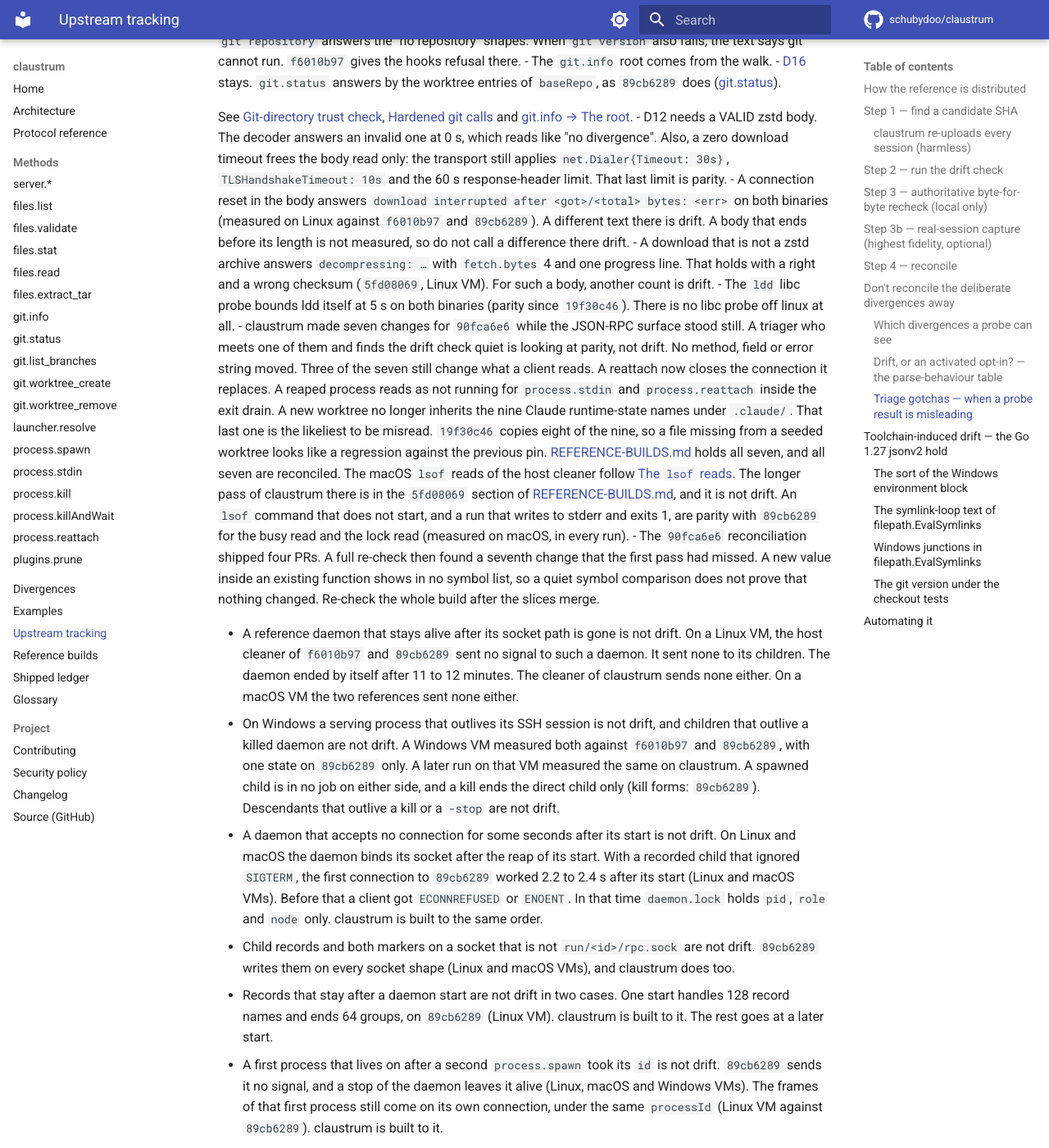
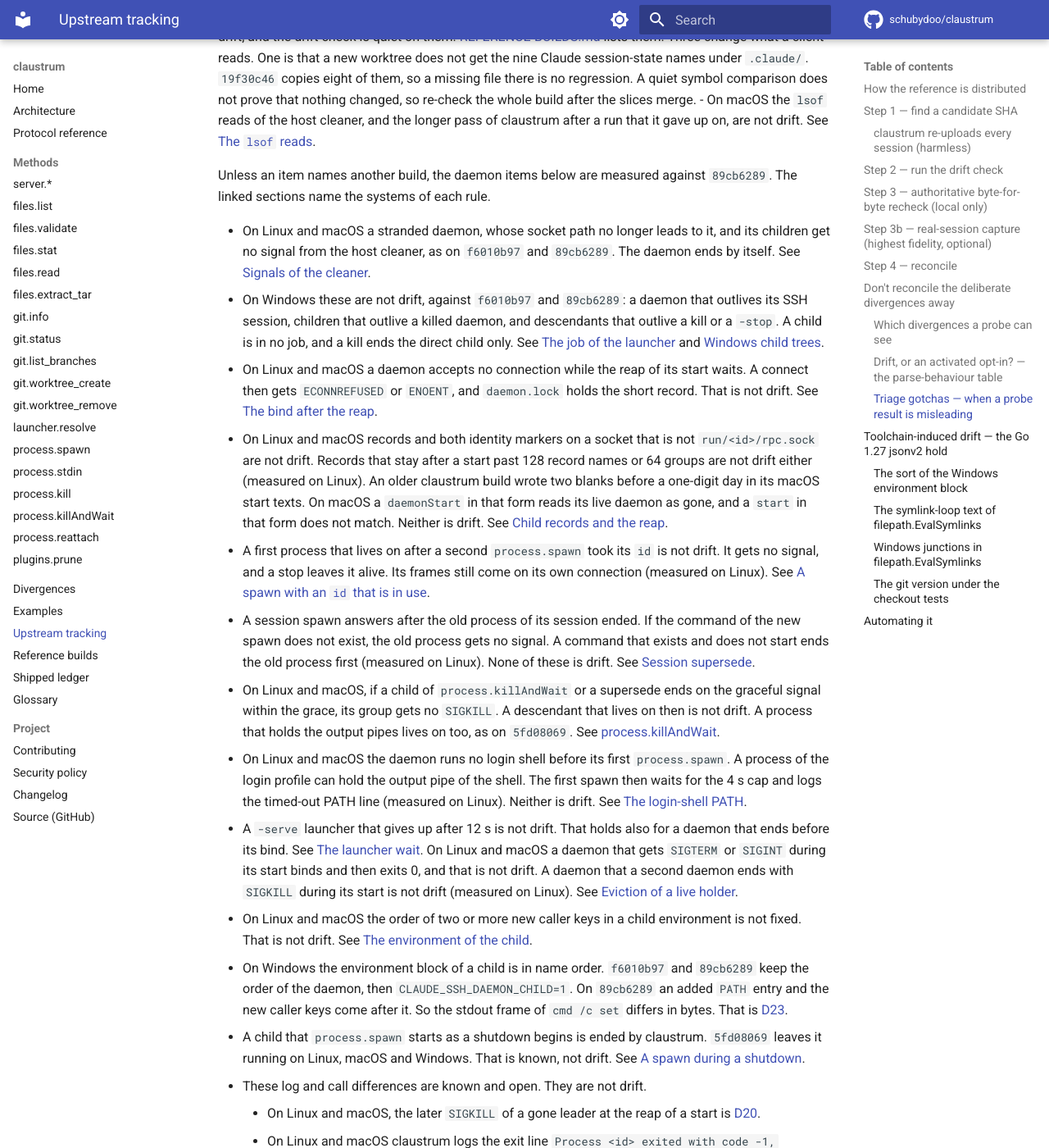
Before and after one commit to schubydoo/claustrum, an MkDocs documentation site: the page built from docs/UPSTREAM-TRACKING.md, in a window 1280 px wide and 1400 px high, scrolled down 9712 px. Shown: the whole window at 82% size. Built offline with MkDocs 1.6.1 and Material for MkDocs 9.7.7, drawn with Linux system fonts in a browser that asks for light colours; comment, search, counter and statistics services are not loaded; some of the changed text lies outside the part shown.

Commit message:
docs: cut the lifecycle notes and the parse table of UPSTREAM-TRACKING.md
Co-Authored-By: Claude Opus 5.5 <noreply@anthropic.com>

```diff
--- a/docs/UPSTREAM-TRACKING.md
+++ b/docs/UPSTREAM-TRACKING.md
@@ -233,12 +233,11 @@ Check those before you conclude that something is drift.
 
 An opt-in key that is *present* is not a deadline that is *in force*. A mistyped or
 inert value leaves the divergence off, and the parity behavior that results reads
-exactly like drift. When a symptom matches a D-shaped divergence on a stock
-claustrum, check for the key or flag first. Then make sure that the value parses to
+like drift. So check for the key or flag first, and check that its value parses to
 a positive duration. One knob takes a duration: D12 (`cli-download-timeout`),
-which logs under `[Install]`. The deprecated `git-timeout`, `cli-probe-timeout`
-and `libc-probe-timeout` set nothing, whatever their value. A flag value that does
-not parse still exits 2, as in the table:
+which logs under `[Install]`. The deprecated `git-timeout`, `cli-probe-timeout`,
+`libc-probe-timeout` and `files-read-regular-only` set nothing, whatever their
+value. A flag value that does not parse still exits 2:
 
 | Value shape | Configuration key in `claustrum.conf` | `-…` flag on the argv |
 |-------------|--------------------------------|-----------------------|
@@ -246,45 +245,28 @@ not parse still exits 2, as in the table:
 | Negative (`= -1s`) | Dropped silently, with no log and no deadline | Normalized to 0 with an `[Install]` stderr warning, then runs normally (exit 0, facts line printed) |
 | Any zero (`0`, `+0`, `-0`, `0s`, `-0m`, `-0.4ns`) | Accepted. It reads as opted-in but the deadline stays off | Accepted, with the deadline off |
 
-The configuration path is silent, and that silence is the shape that looks like
-drift. A missing `__INSTALL_RESULT__` does not by itself mean a malformed flag.
-`-install` prints no facts line while it waits for a CLI that does not answer.
-That wait ends at 30 s on a cache hit and at 120 s after an install. Through a
-usable managed launcher it ends at 33 s and at 123 s. The
-facts line then carries `"cliUnresponsive":true`. That is parity. Discriminate on
-exit. Exit 2 with `parse error` on stderr is the bad flag. Exit 2 with
-`cannot resolve home directory` on stderr is a missing home folder.
+The configuration path is silent, and that silence looks like drift. A missing
+`__INSTALL_RESULT__` line does not by itself mean a bad flag. `-install` prints no
+facts line while it waits for a CLI that does not answer. That is parity, and the
+facts line then carries `"cliUnresponsive":true`
+([-install](PROTOCOL.md#-install-ensure-the-agent-cli) has the bounds). Tell the
+cases apart on stderr. `parse error` with exit 2 is a bad flag. `cannot resolve
+home directory` is a missing home folder.
 
-The deprecated `files-read-regular-only` (retired D4) sets nothing, whatever
-its value. It is a bool, not a duration. Its flag forms parse like this:
+`files-read-regular-only` is a bool. `-files-read-regular-only=maybe` exits 2 with
+the usage. In the space form, `-files-read-regular-only maybe`, the bool does not
+take `maybe`. It becomes a positional, parsing stops, and every later flag is
+dropped silently.
 
-- Flag `=value` form unrecognized (`-files-read-regular-only=maybe`): `flag.Bool`
-  rejects it with usage + exit 2.
-- Flag space form (`-files-read-regular-only maybe`): a bool does not consume
-  the next arg. `maybe` becomes a positional and parsing stops. That silently
-  drops every later flag.
-
-A `-32602 files.read: not a regular file` on a stock claustrum is not drift. It
-is the rule of `5fd08069`. Against `89cb6289` the same request differs: that
-build reads the path, waits, or answers another error. An `open <path>: …` text
-of `files.read` is not drift in these measured cases, where `89cb6289` has
-another text:
-
-- Linux and macOS, `stat <path>: …` on `89cb6289`: a symlink loop, a `/` or a
-  further component after a regular file, a name that is too long, a NUL byte,
-  and a folder that the daemon cannot search. The battery row for `files.read`
-  of `~/a.txt/` shows it.
-- Windows, `CreateFile <path>: …` on `89cb6289`: `CON`, `CONIN$`, `CONOUT$`, a
-  `\` after a regular file, and a name that is too long. A NUL byte gets
-  `Stat <path>: …` there.
-- Each system, where the open fails: `89cb6289` answers `files.read: path is a
-  directory` for a directory and `files.read: file exceeds maxBytes` for a file
-  over the limit.
-
-An `open <path>: resource temporarily unavailable` of `files.read` on a regular
-file that another process holds under a lease is not drift either. From the
-code, it comes from the `O_NONBLOCK` open of claustrum. That case is not
-measured on a VM.
+`files.read` follows `5fd08069`: the refusal `-32602 files.read: not a regular
+file`, and an `open <path>: …` text where the open fails. Against `89cb6289` these
+are not drift. That build reads such a path, waits, or answers another text: `stat
+<path>: …` on Linux and macOS, `CreateFile <path>: …` or `Stat <path>: …` on
+Windows, and `path is a directory` or `file exceeds maxBytes` where the open fails.
+An `open <path>: resource temporarily unavailable` for a regular file that another
+process holds under a lease is not drift either. It comes from the `O_NONBLOCK`
+open of claustrum (from the code, not measured). See
+[files.read](protocol/files-read.md).
 
 ### Triage gotchas — when a probe result is misleading
 
@@ -445,152 +427,116 @@ the linked pages. The history of each build is in
   See [Git-directory trust check](PROTOCOL.md#git-directory-trust-check),
   [Hardened git calls](PROTOCOL.md#hardened-git-calls) and
   [git.info → The root](protocol/git-info.md#the-root).
-- D12 needs a VALID zstd body. The decoder answers an invalid one at 0 s,
-  which reads like "no divergence". Also, a zero download timeout frees the body
-  read only: the transport still applies `net.Dialer{Timeout: 30s}`,
-  `TLSHandshakeTimeout: 10s` and the 60 s response-header limit. That last limit
-  is parity.
+- D12 needs a valid zstd body. The decoder answers an invalid body at once, and
+  that reads like "no divergence". A zero download timeout frees the body read
+  only. The transport clocks and the 60 s wait for the response headers still
+  apply, and that wait is parity. See
+  [-install](PROTOCOL.md#-install-ensure-the-agent-cli).
 - A connection reset in the body answers
-  `download interrupted after <got>/<total> bytes: <err>` on both binaries
-  (measured on Linux against `f6010b97` and `89cb6289`). A different text there
-  is drift. A body that ends before its length is not measured, so do not call a
-  difference there drift.
+  `download interrupted after <got>/<total> bytes: <err>`, as on `f6010b97` and
+  `89cb6289` (measured on Linux). Another text there is drift. A body that ends
+  before its length is not measured, so a difference there is no proof of drift.
 - A download that is not a zstd archive answers `decompressing: …` with
-  `fetch.bytes` 4 and one progress line. That holds with a right and a wrong
-  checksum (`5fd08069`, Linux VM). For such a body, another count is drift.
-- The `ldd` libc probe bounds ldd itself at 5 s on both binaries (parity since
-  `19f30c46`). There is no libc probe off linux at all.
-- claustrum made seven changes for `90fca6e6` while the JSON-RPC surface stood
-  still. A triager who meets one of them and finds the drift check quiet is
-  looking at parity, not drift. No method, field or error string moved. Three of
-  the seven still change what a client reads. A reattach now closes the
-  connection it replaces. A reaped process reads as not running for
-  `process.stdin` and `process.reattach` inside the exit drain. A new worktree
-  no longer inherits the nine Claude runtime-state names under `.claude/`. That
-  last one is the likeliest to be misread. `19f30c46` copies eight of the nine,
-  so a file missing from a seeded worktree looks like a regression against the
-  previous pin. [REFERENCE-BUILDS.md](REFERENCE-BUILDS.md) holds all seven, and
-  all seven are reconciled. The macOS `lsof` reads of the host cleaner follow
-  [The `lsof` reads](PROTOCOL.md#the-lsof-reads-macos). The longer pass of
-  claustrum there is in the `5fd08069` section of
-  [REFERENCE-BUILDS.md](REFERENCE-BUILDS.md), and it is not drift. An `lsof` command that does not start, and a run that
-  writes to stderr and exits 1, are parity with `89cb6289` for the busy read and
-  the lock read (measured on macOS, in every run).
-- The `90fca6e6` reconciliation shipped four PRs. A full re-check then found a
-  seventh change that the first pass had missed. A new value inside an existing
-  function shows in no symbol list, so a quiet symbol comparison does not prove
-  that nothing changed. Re-check the whole build after the slices merge.
+  `fetch.bytes` 4 and one progress line, with a right and a wrong checksum, as on
+  `5fd08069` (measured on Linux). Another count for such a body is drift.
+- The `ldd` libc probe has its 5 s bound, as on the reference since `19f30c46`.
+  There is no libc probe off Linux.
+- The seven changes of claustrum for `90fca6e6` are not drift, and the drift check
+  is quiet on them. [REFERENCE-BUILDS.md](REFERENCE-BUILDS.md) lists them. Three
+  change what a client reads. One is that a new worktree does not get the nine
+  Claude session-state names under `.claude/`. `19f30c46` copies eight of them, so
+  a missing file there is no regression. A quiet symbol comparison does not prove
+  that nothing changed, so re-check the whole build after the slices merge.
+- On macOS the `lsof` reads of the host cleaner, and the longer pass of claustrum
+  after a run that it gave up on, are not drift. See
+  [The `lsof` reads](PROTOCOL.md#the-lsof-reads-macos).
 
-- A reference daemon that stays alive after its socket path is gone is not drift.
-  On a Linux VM, the host cleaner of `f6010b97` and `89cb6289` sent no signal to
-  such a daemon. It sent none to its children. The daemon ended by itself after
-  11 to 12 minutes. The cleaner of claustrum sends none either. On a macOS VM
-  the two references sent none either.
-- On Windows a serving process that outlives its SSH session is not drift, and
-  children that outlive a killed daemon are not drift. A Windows VM measured
-  both against `f6010b97` and `89cb6289`, with one state on `89cb6289` only. A
-  later run on that VM measured the same on claustrum. A spawned child is in no
-  job on either side, and a kill ends the direct child only (kill forms:
-  `89cb6289`). Descendants that outlive a kill or a `-stop` are not drift.
-- A daemon that accepts no connection for some seconds after its start is not
-  drift. On Linux and macOS the daemon binds its socket after the reap of its
-  start. With a recorded child that ignored `SIGTERM`, the first connection to
-  `89cb6289` worked 2.2 to 2.4 s after its start (Linux and macOS VMs). Before
-  that a client got `ECONNREFUSED` or `ENOENT`. In that
-  time `daemon.lock` holds `pid`, `role` and `node` only. claustrum is built to
-  the same order.
-- Child records and both markers on a socket that is not `run/<id>/rpc.sock` are
-  not drift. `89cb6289` writes them on every socket shape (Linux and macOS
-  VMs), and claustrum does too.
-- Records that stay after a daemon start are not drift in two cases. One start
-  handles 128 record names and ends 64 groups, on `89cb6289` (Linux VM).
-  claustrum is built to it. The rest goes at a later start.
+Unless an item names another build, the daemon items below are measured against
+`89cb6289`. The linked sections name the systems of each rule.
+
+- On Linux and macOS a stranded daemon, whose socket path no longer leads to it,
+  and its children get no signal from the host cleaner, as on `f6010b97` and
+  `89cb6289`. The
+  daemon ends by itself. See
+  [Signals of the cleaner](PROTOCOL.md#signals-of-the-cleaner).
+- On Windows these are not drift, against `f6010b97` and `89cb6289`: a daemon that outlives
+  its SSH session, children that outlive a killed daemon, and descendants that
+  outlive a kill or a `-stop`. A child is in no job, and a kill ends the direct
+  child only. See [The job of the launcher](PROTOCOL.md#the-job-of-the-launcher-windows)
+  and [Windows child trees](protocol/process-kill.md#windows-child-trees).
+- On Linux and macOS a daemon accepts no connection while the reap of its start
+  waits. A connect then gets `ECONNREFUSED` or `ENOENT`, and `daemon.lock` holds
+  the short record. That is not drift. See
+  [The bind after the reap](PROTOCOL.md#the-bind-after-the-reap-linux-and-macos).
+- On Linux and macOS records and both identity markers on a socket that is not
+  `run/<id>/rpc.sock` are not drift. Records that stay after a start past 128
+  record names or 64 groups are not drift either (measured on Linux). An older claustrum
+  build wrote two blanks before a one-digit day in its macOS start texts. On macOS
+  a `daemonStart` in that form reads its live daemon as gone, and a `start` in
+  that form does not match. Neither is drift. See
+  [Child records and the reap](PROTOCOL.md#child-records-and-the-reap-linux-and-macos).
 - A first process that lives on after a second `process.spawn` took its `id` is
-  not drift. `89cb6289` sends it no signal, and a stop of the daemon leaves it
-  alive (Linux, macOS and Windows VMs). The frames of that first process still
-  come on its own connection, under the same `processId` (Linux VM against
-  `89cb6289`). claustrum is built to it.
-- A `process.spawn` reply that comes 3 to 5 s late is not drift when the spawn
-  supersedes a session process. `89cb6289` answers after the old process ended
-  (Linux, macOS and Windows VMs). claustrum does the same.
-- An old session process that lives on after a failed session spawn is not drift
-  in one case: the command of the new spawn does not exist. `89cb6289` sends the
-  old process no signal there (Linux, macOS and Windows VMs). claustrum is built
-  to it. A command that exists and does not start ends the old process first,
-  on `89cb6289` and on claustrum (Linux VM).
-- A descendant that lives on after `process.killAndWait` or a session supersede
-  is not drift in these cases. One is a process that ended on the graceful
-  signal within the grace. `89cb6289` then sends its group no `SIGKILL` (Linux
-  and macOS VMs). Windows is not measured in that case. claustrum is built to
-  it. When the grace runs out, both send the group `SIGKILL` (Linux VM). The
-  holder of the pipes also lives on, with equal answers on `5fd08069` (macOS and
-  Linux VMs).
-- A daemon that runs no login shell before its first `process.spawn` is not drift
-  (Linux and macOS VMs against `89cb6289`).
-- A first spawn that answers after 4.6 s with a timed-out PATH line is not drift
-  when a process of the login profile holds the output pipe. `89cb6289` does that
-  (Linux VM), and claustrum is built to it.
-- A `-serve` launcher that gives up after 12 s is not drift. If the daemon child
-  of `89cb6289` ends before the bind, its launcher exits 1 after 12.06 s (Linux,
-  macOS and Windows VMs).
-- A daemon that gets `SIGTERM` or `SIGINT` during its start, goes on to its bind
-  and then exits 0 is not drift. `89cb6289` does that (Linux and macOS VMs), and
-  claustrum is built to it. When a `SIGTERM` comes while the daemon waits to
-  evict a live daemon, or from a `-stop` during the reap of its start, its
-  launcher then exits 1 after 12 s (Linux VM).
-- A daemon that gets `SIGKILL` from a second daemon during its start is not
-  drift. `89cb6289` does that when the two starts are 0.05 s apart (Linux VM).
-  The second daemon waits on the lock, and claustrum is built to it.
-- The order of two or more new caller keys in a child environment is not drift.
-  `89cb6289` gave three rotations of the request order over many spawns (Linux
-  VM). claustrum iterates the decoded map and builds no order of its own. On
-  Windows see D23.
-- A record or a marker with two blanks in its macOS start text is not accepted.
-  An older claustrum build wrote that form. `89cb6289` and claustrum
-  drop such a record and send no signal (macOS VM). A child of such
-  an older build is therefore not ended at the next start.
-- A child of a live daemon that a new daemon ends on macOS is not drift in one
-  case: the `daemonStart` of its record holds two blanks. `89cb6289` and claustrum
-  then read that daemon as gone (macOS VM).
-- These differences on Linux and macOS are known and open. They are not drift.
-    - At the reap of a start, `89cb6289` probes a group right after its `SIGTERM`.
-      If the group still answers, it sends `SIGKILL`. claustrum probes after
-      50 ms. That is [DIVERGENCES.md](DIVERGENCES.md) D20.
-    - claustrum logs an exit line for a child that a shutdown kills:
-      `Process <id> exited with code -1, terminated by SIGKILL, signalled at shutdown request`.
-      `89cb6289` logs none (Linux and macOS VMs). `5fd08069` wrote it on
-      Linux, not on macOS.
-    - After a `-stop` during the wait of a supersede, claustrum can log the exit
-      line of the old process and the `supersedes` line. `89cb6289` logged
-      neither in any run. claustrum logged them in one Linux run and in every
-      run on macOS.
-    - `89cb6289` calls unlink on one child record up to three times at a stop or
-      a kill. claustrum calls it once. `89cb6289` also calls unlink on a record
-      that it never wrote (Linux VM). The files left are the same.
-    - On macOS `89cb6289` runs one `ps` at the daemon start and one per spawn.
-      claustrum runs none at the start and three per spawn (macOS VM).
-    - With a zero-byte `-token-file` the daemon log of `89cb6289` holds
-      `claude-ssh: empty token in --token-file`. claustrum logs
-      `claustrum: token is empty` (Linux, macOS and Windows VMs).
-    - When a frame cannot reach a closed connection, `89cb6289` logs
+  not drift. It gets no signal, and a stop leaves it alive. Its frames still come
+  on its own connection (measured on Linux). See
+  [A spawn with an `id` that is in use](protocol/process-spawn.md#a-spawn-with-an-id-that-is-in-use).
+- A session spawn answers after the old process of its session ended. If the
+  command of the new spawn does not exist, the old process gets no signal. A command
+  that exists and does not start ends the old process first (measured on Linux).
+  None of these is drift. See
+  [Session supersede](protocol/process-spawn.md#session-supersede).
+- On Linux and macOS, if a child of `process.killAndWait` or a supersede ends on
+  the graceful signal within the grace, its group gets no `SIGKILL`. A descendant
+  that lives on then is not drift. A process that holds the output pipes
+  lives on too, as on `5fd08069`. See
+  [process.killAndWait](protocol/process-killandwait.md).
+- On Linux and macOS the daemon runs no login shell before its first
+  `process.spawn`. A process of the login profile can hold the output pipe of the
+  shell. The first spawn then waits for the 4 s cap and logs the timed-out PATH
+  line (measured on Linux). Neither is drift. See
+  [The login-shell PATH](PROTOCOL.md#the-login-shell-path-linux-and-macos).
+- A `-serve` launcher that gives up after 12 s is not drift. That holds also for a
+  daemon that ends before its bind. See [The launcher wait](PROTOCOL.md#the-launcher-wait).
+  On Linux and macOS a daemon that gets `SIGTERM` or `SIGINT` during its start
+  binds and then exits 0, and that is not drift. A daemon that a second daemon ends with `SIGKILL` during
+  its start is not drift (measured on Linux). See
+  [Eviction of a live holder](PROTOCOL.md#eviction-of-a-live-holder).
+- On Linux and macOS the order of two or more new caller keys in a child
+  environment is not fixed. That is not drift. See
+  [The environment of the child](protocol/process-spawn.md#the-environment-of-the-child).
+- On Windows the environment block of a child is in name order. `f6010b97` and
+  `89cb6289` keep the order of the daemon, then `CLAUDE_SSH_DAEMON_CHILD=1`. On
+  `89cb6289` an added `PATH` entry and the new caller keys come after it. So the
+  stdout frame of `cmd /c set` differs
+  in bytes. That is [D23](DIVERGENCES.md#d23).
+- A child that `process.spawn` starts as a shutdown begins is ended by claustrum.
+  `5fd08069` leaves it running on Linux, macOS and Windows. That is known, not
+  drift. See
+  [A spawn during a shutdown](protocol/process-spawn.md#a-spawn-during-a-shutdown).
+- These log and call differences are known and open. They are not drift.
+    - On Linux and macOS, the later `SIGKILL` of a gone leader at the reap of a
+      start is [D20](DIVERGENCES.md#d20).
+    - On Linux and macOS claustrum logs the exit line `Process <id> exited with
+      code -1, terminated by SIGKILL, signalled at shutdown request` for a child
+      that a shutdown kills. `89cb6289` logs none, and `5fd08069` logs it on Linux
+      only.
+    - On Linux and macOS, after a `-stop` during the wait of a supersede,
+      claustrum can log the exit line of the old process and the `supersedes`
+      line. `89cb6289` logs neither.
+    - On Linux `89cb6289` unlinks a child record more than once at a stop or a
+      kill, and it unlinks a record that it never wrote. The files left are the
+      same.
+    - On macOS `89cb6289` runs one `ps` at the daemon start and one for each
+      spawn. claustrum runs none at the start and three for each spawn.
+    - With a zero-byte `-token-file`, `89cb6289` logs `claude-ssh: empty token in
+      --token-file`, and claustrum logs `claustrum: token is empty`.
+    - On Linux, for a frame that cannot reach a closed connection, `89cb6289` logs
       `[frameSink] write failed, detaching: write unix <socket>->@: use of closed network connection`.
-      claustrum logs `[frameSink] write failed, detaching: use of closed network connection`
-      (Linux VM).
-- One difference on Windows is known and open. It is not drift.
-    - At a stop with one connection, `89cb6289` logged `closed 0 connection(s)`
-      in some runs. claustrum logged `closed 1` in every run. The rate is not
-      measured.
-- A child that `process.spawn` starts as a shutdown begins is known, not drift.
-  `5fd08069` left dozens running on Linux, about a thousand on macOS and two on
-  Windows (Linux, macOS and Windows VMs). claustrum ends them all.
-- A child environment block in name order on Windows is not drift. `f6010b97`
-  and `89cb6289` keep the order of the daemon, then `CLAUDE_SSH_DAEMON_CHILD=1`.
-  On `89cb6289` an added `PATH` entry and new caller keys come after it
-  (Windows VM). The stdout frame of
-  `cmd /c set` therefore differs in bytes. That is
-  [DIVERGENCES.md](DIVERGENCES.md) D23.
-- The log lines of claustrum keep its level tag and the name `Claustrum` in the
-  listening line. Both differ from the reference by design.
+      claustrum logs
+      `[frameSink] write failed, detaching: use of closed network connection`.
+    - On Windows, at a stop with one connection, `89cb6289` can log `closed 0
+      connection(s)`, and claustrum logs `closed 1`.
+- The level tag and the name `Claustrum` in the listening line differ from the
+  reference by design. See [Daemon log](PROTOCOL.md#daemon-log-remote-serverlog).
 
 ## Toolchain-induced drift — the Go 1.27 `jsonv2` hold
 
```
Also changed, not shown: 1 other file.
